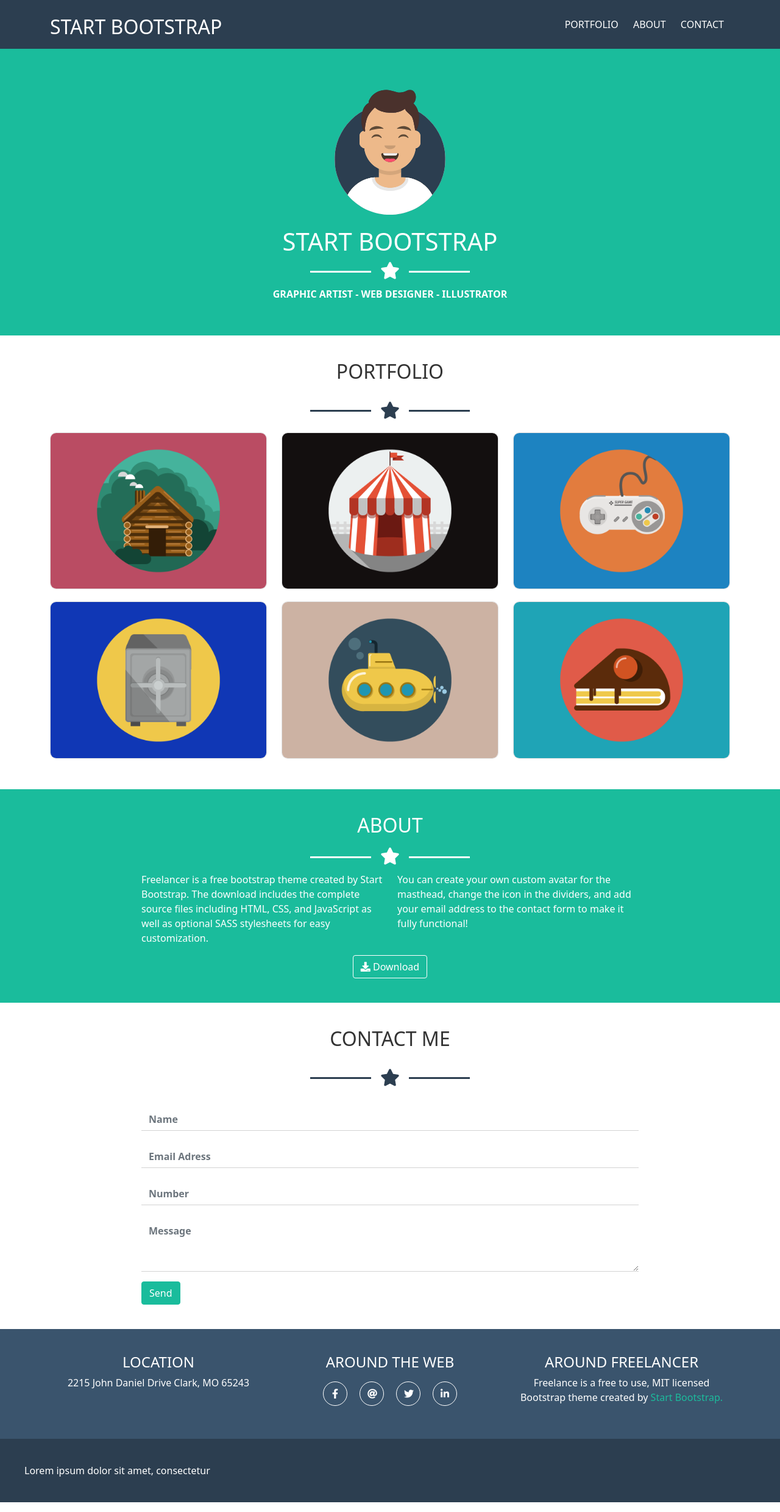
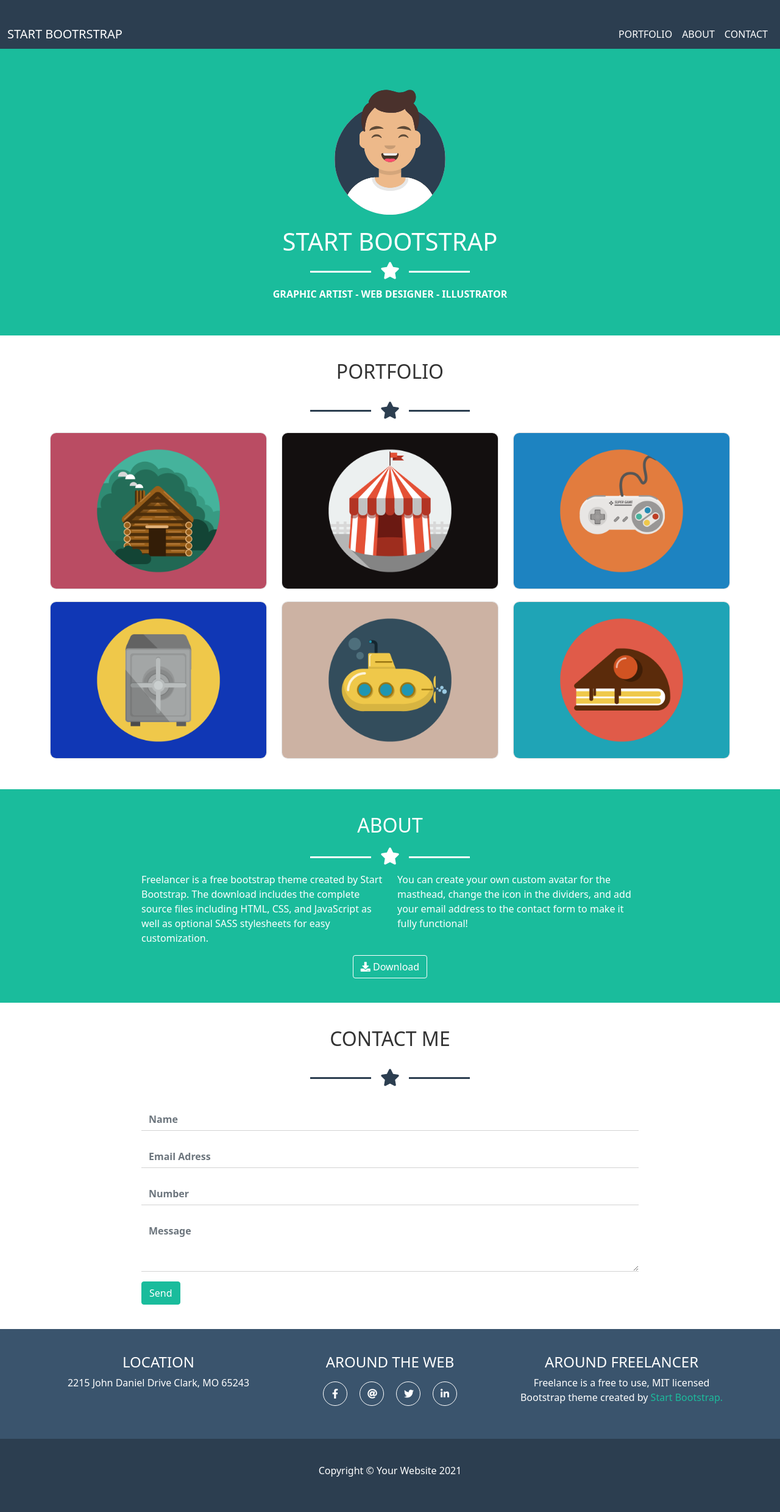
Before and after one commit to mariklim/html-css-bootstrap-freelancer, a plain HTML site: page index.html in a window 1280 px wide. Shown: the whole page at 61% size. Drawn offline with nearby package versions, Linux system fonts and the light colour scheme.

Commit message:
chanhe nav header

```diff
--- a/css/style.css
+++ b/css/style.css
@@ -56,7 +56,7 @@ header{
     margin-bottom: 0px;
 }
 
-.menu{
+/* .menu{
     background: transparent;
     border:none
 
@@ -74,6 +74,19 @@ header{
     text-decoration: none;
     padding: 0 10px;
 
+} */
+.navbar-collapse{
+    flex-grow: 0;
+}
+.navbar-light .navbar-toggler{
+    color: white;
+    border-color: white;
+}
+.navbar.navbar-expand-lg.navbar-light a{
+    color: white;
+}
+.navbar-light .navbar-toggler-icon{
+    background-image: none;
 }
 /* Main */
 /* Hero */
--- a/index.html
+++ b/index.html
@@ -15,7 +15,7 @@
 </head>
 <body>
     <header class="bg-1">
-        <div class="container">
+        <!-- <div class="container">
             <div class="row align-items-center">
                 <div class="col-6 col-sm-6">
                     <h2>START BOOTSTRAP</h2>
@@ -42,7 +42,30 @@
                 </div>
 
             </div>
-        </div>
+        </div> -->
+        <nav class="navbar navbar-expand-lg navbar-light bg-1">
+            <div class="container-fluid">
+              <a class="navbar-brand" href="#">START BOOTRSTRAP</a>
+              <button class="navbar-toggler" type="button" data-bs-toggle="collapse" data-bs-target="#navbarSupportedContent" aria-controls="navbarSupportedContent" aria-expanded="false" aria-label="Toggle navigation">
+                <span class="navbar-toggler-icon">
+                    <i class="fas fa-bars"></i>
+                </span>
+              </button>
+              <div class="collapse navbar-collapse" id="navbarSupportedContent">
+                <ul class="navbar-nav me-auto mb-2 mb-lg-0">
+                  <li class="nav-item">
+                    <a class="nav-link text-uppercase" href="#">Portfolio</a>
+                  </li>
+                  <li class="nav-item">
+                    <a class="nav-link text-uppercase" href="#">About</a>
+                  </li>
+                  <li class="nav-item">
+                    <a class="nav-link text-uppercase" href="#">Contact</a>
+                  </li>
+                </ul>
+              </div>
+            </div>
+          </nav>
         </div>
     </header>
     <main>
@@ -255,9 +278,10 @@
             </div>
 
         </div>
-        <div class="footer-bottom bg-1">
-            Lorem ipsum dolor sit amet, consectetur
+        <div class="footer-bottom bg-1 text-center">
+            <p>Copyright © Your Website 2021</p>
         </div>
     </footer>
+
 </body>
 </html>
```
